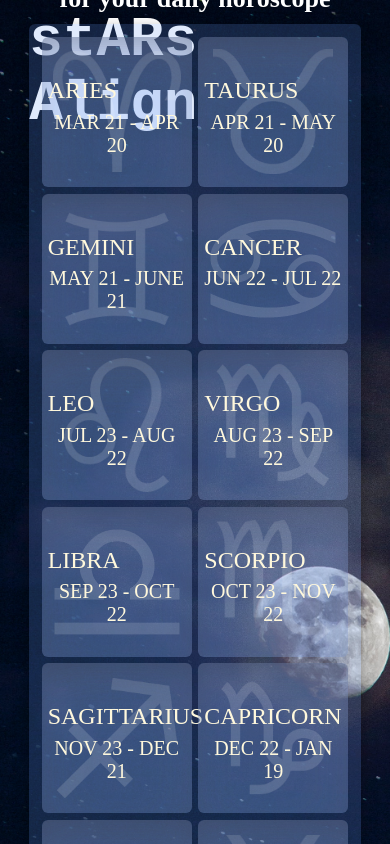
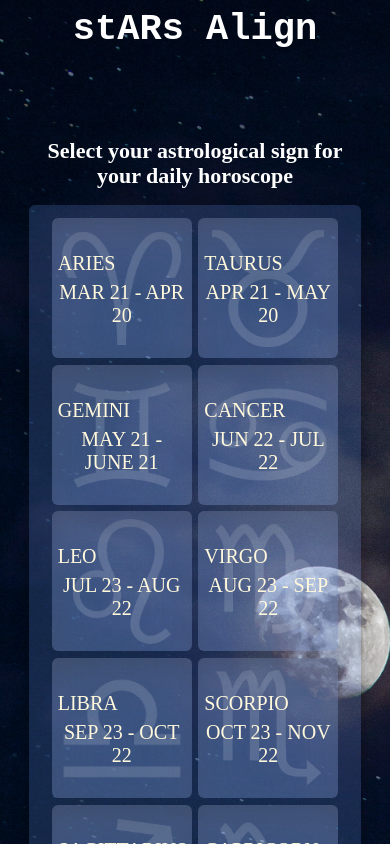
Before and after one commit to sabinetait/sabine-tait-project-three, a React (Create React App) app: page / in a window 390 px wide. Shown: the top 844 px of the page. Built offline with nearby package versions, Linux system fonts and the light colour scheme.

Commit message:
more media queries :milky_way:

```diff
--- a/src/App.css
+++ b/src/App.css
@@ -321,6 +321,46 @@ footer a:focus {
     }
 }
 
-@media(max-width: 775px) {
+@media(max-width: 770px) {
+
+    .sign-selection h2 {
+        margin-top: 25%;
+    }
 
 }
+
+@media(max-width: 563px) {
+
+    .sign-selection h2 {
+        margin-top: 90%;
+    }
+
+    h1 {
+        font-size: 2rem;
+    }
+}
+
+@media(max-width: 510px) {
+    .sign-selection h2 {
+        margin-top: 85%;
+        margin-bottom: 5%;
+        font-size: 1.1rem;
+    }
+
+    div.astro-buttons button {
+        height: 7rem;
+        width: 7rem;
+        font-size: 1rem;
+        padding-top: 1.7rem;
+    }
+}
+
+@media(max-width: 394px) {
+    h1 {
+        font-size: 1.85rem;
+    }
+
+    .sign-selection h2 {
+        margin-top: 95%;
+    }
+}
--- a/src/components/SignSelection.js
+++ b/src/components/SignSelection.js
@@ -88,9 +88,12 @@ const SignSelection = () => {
 
         <section className="sign-selection">
 
+          <div>
+
             <h2>Select your astrological sign for your daily horoscope</h2>
 
             <div className="astro-buttons">
+
               <button id="aries" className="aries" onClick={ handleClick }>Aries<span>Mar 21 - Apr 20</span></button>
               <button id="taurus" className="taurus" onClick={ handleClick }>Taurus<span>Apr 21 - May 20</span></button>
               <button id="gemini" className="gemini" onClick={ handleClick }>Gemini<span>May 21 - June 21</span></button>
@@ -105,6 +108,9 @@ const SignSelection = () => {
               <button id="pisces" className="pisces" onClick={ handleClick }>Pisces<span>Feb 19 - Mar 20</span></button>
 
             </div>
+
+          </div>
+
         </section>
 
 
```
Lines whose indentation alone changed are shown as unchanged.
